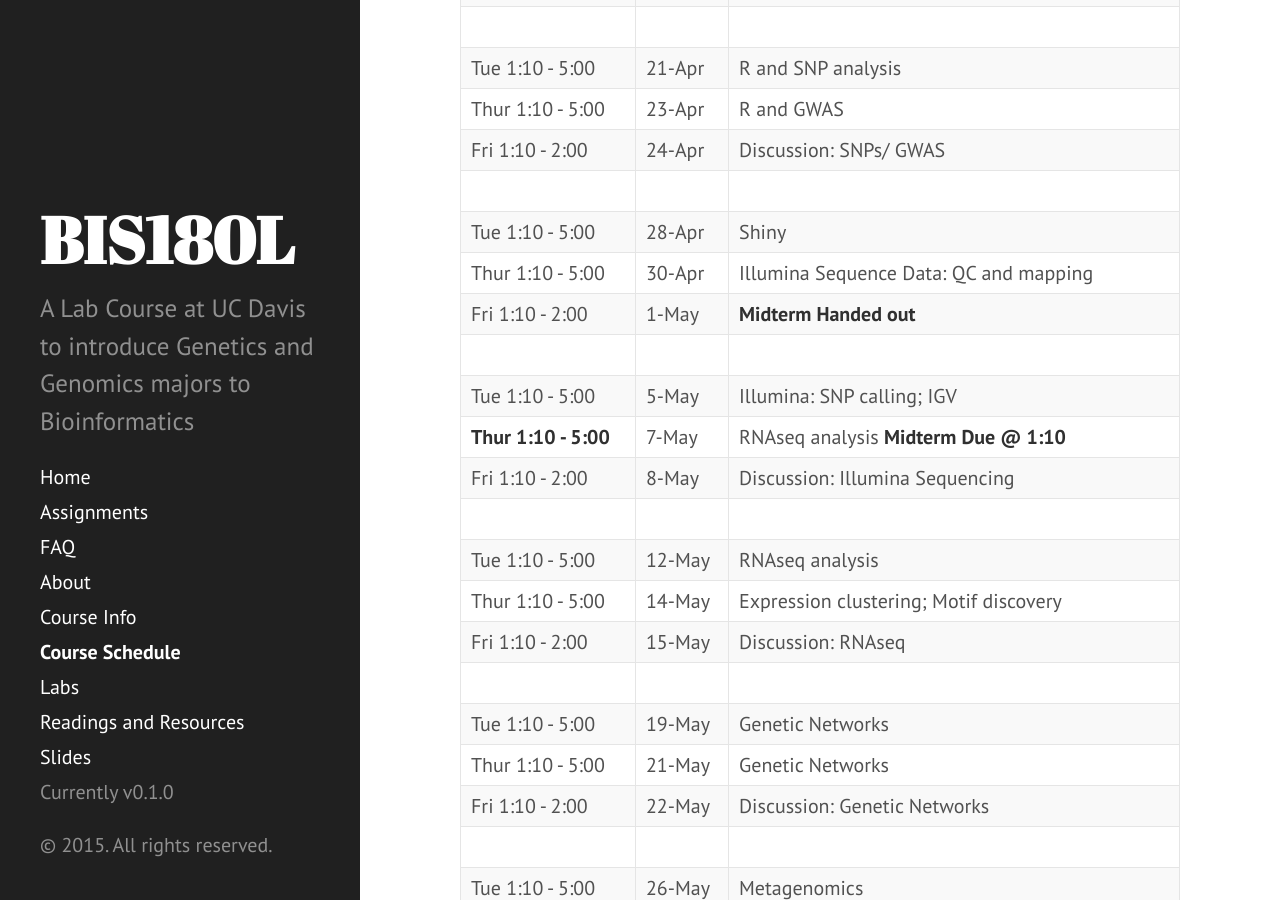
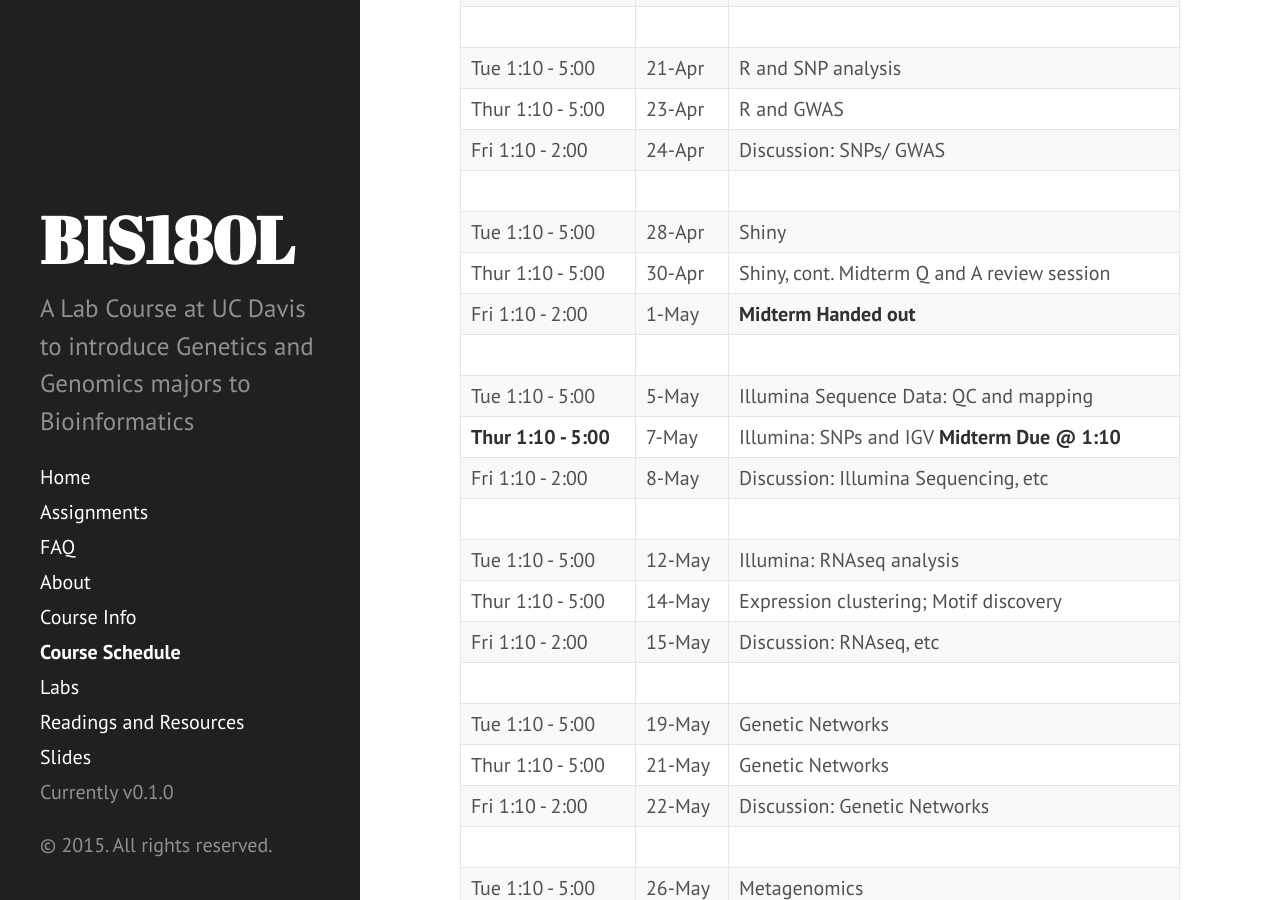
Before and after one commit to rjcmarkelz/BIS180L_web, a Jekyll site: the page built from course_schedule.md, in a window 1280 px wide and 900 px high, scrolled down 676 px. Built offline with Jekyll 4.4.1, drawn with Linux system fonts in a browser that asks for light colours; Markdown is read by kramdown in place of the engine named in the settings.

Commit message:
updated course schedule

```diff
--- a/course_schedule.md
+++ b/course_schedule.md
@@ -24,16 +24,16 @@ Schedule is subject to change (but not the exam dates)
 | Fri 1:10 - 2:00   |  24-Apr |  Discussion: SNPs/ GWAS
 |                   |         |
 | Tue 1:10 - 5:00   |  28-Apr |  Shiny
-| Thur 1:10 - 5:00  |  30-Apr |  Illumina Sequence Data: QC and mapping
+| Thur 1:10 - 5:00  |  30-Apr |  Shiny, cont.  Midterm Q and A review session
 | Fri 1:10 - 2:00   |  1-May  |   __Midterm Handed out__
 |                   |         |
-| Tue 1:10 - 5:00   |  5-May  | Illumina: SNP calling; IGV
-| __Thur 1:10 - 5:00__  |  7-May  |  RNAseq analysis  __Midterm Due @ 1:10__
-| Fri 1:10 - 2:00   |  8-May  |  Discussion: Illumina Sequencing
+| Tue 1:10 - 5:00   |  5-May  | Illumina Sequence Data: QC and mapping
+| __Thur 1:10 - 5:00__  |  7-May  |  Illumina: SNPs and IGV  __Midterm Due @ 1:10__
+| Fri 1:10 - 2:00   |  8-May  |  Discussion: Illumina Sequencing, etc
 |                   |         |
-| Tue 1:10 - 5:00   |  12-May |  RNAseq analysis
+| Tue 1:10 - 5:00   |  12-May |  Illumina: RNAseq analysis
 | Thur 1:10 - 5:00  |  14-May |  Expression clustering; Motif discovery
-| Fri 1:10 - 2:00   |  15-May |  Discussion: RNAseq
+| Fri 1:10 - 2:00   |  15-May |  Discussion: RNAseq, etc
 |                   |         |
 | Tue 1:10 - 5:00   |  19-May |  Genetic Networks
 | Thur 1:10 - 5:00  |  21-May |  Genetic Networks
```
